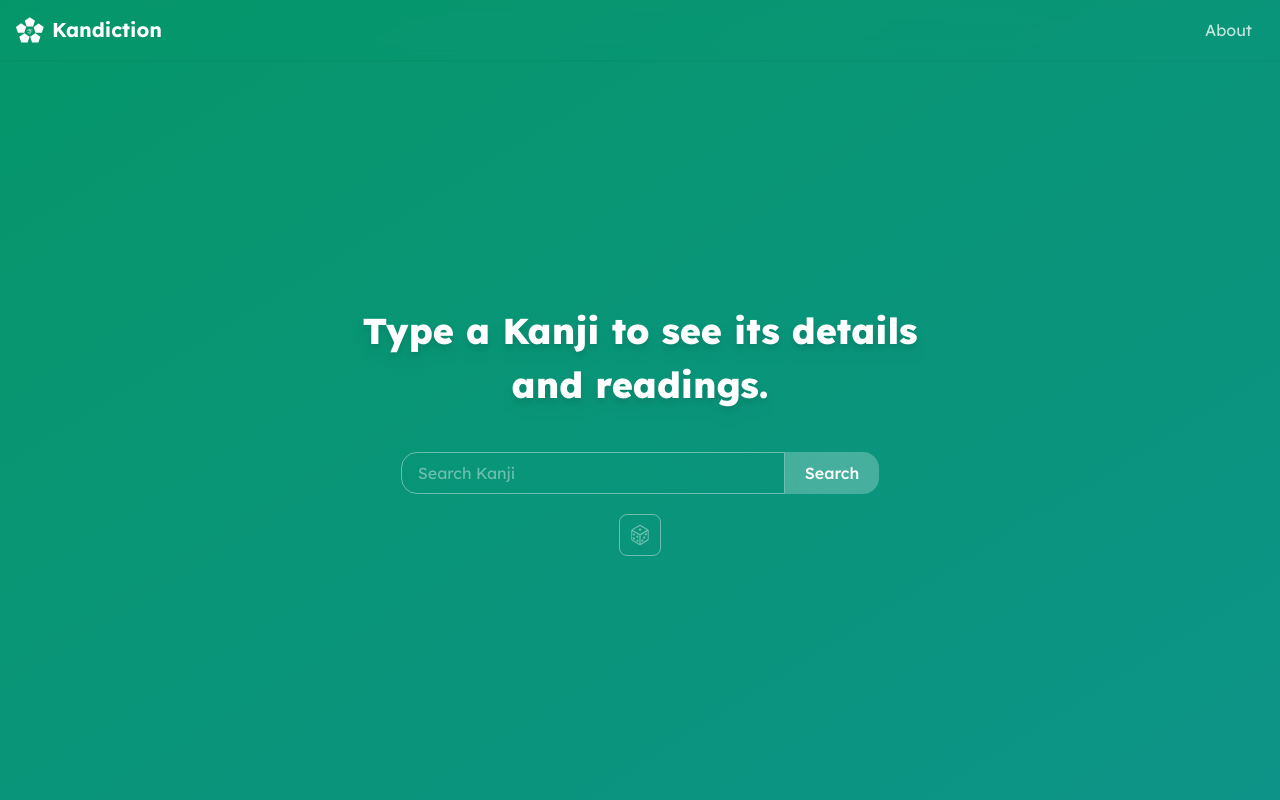
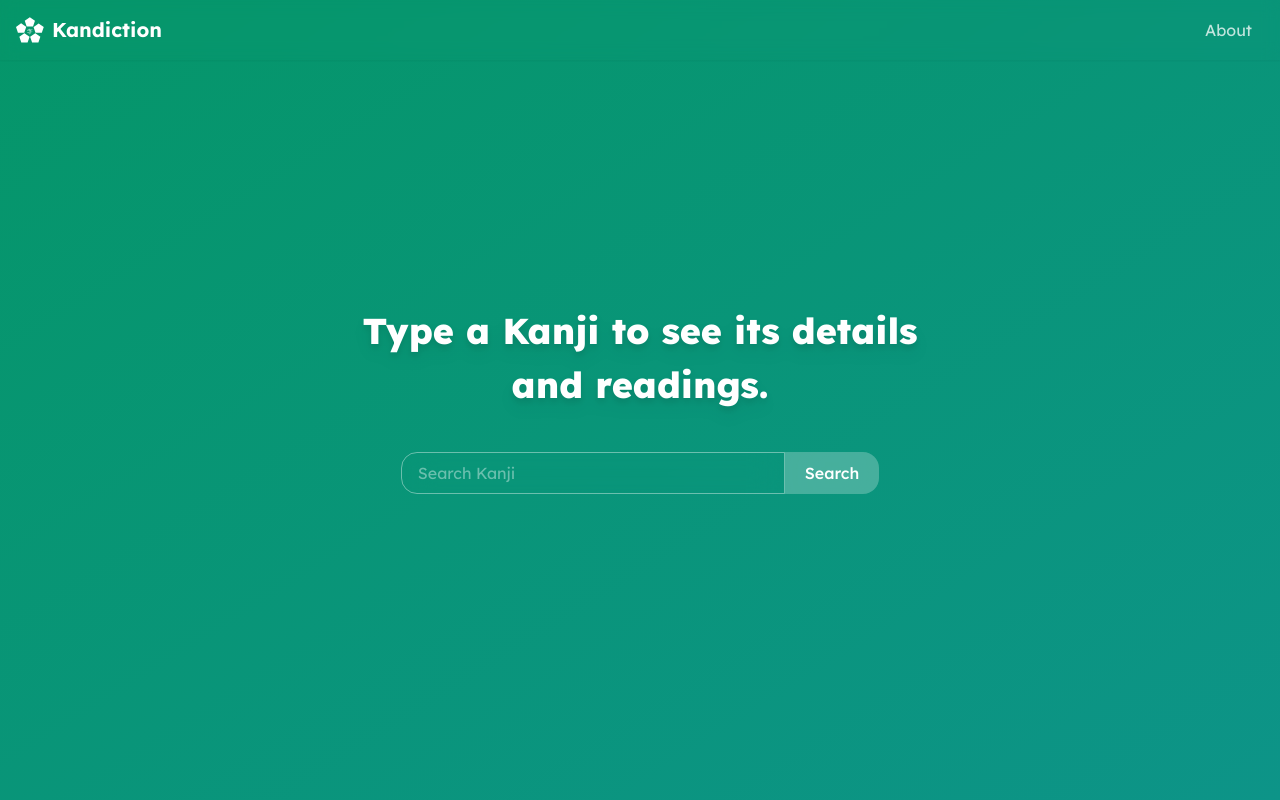
Before and after one commit to 5Khaled/Kanji-Dict, a React (Vite) app: page / in a window 1280 px wide. Built offline with nearby package versions, Linux system fonts and the light colour scheme; no server answers.

Commit message:
Fixed the button being visble while data not fetched yet

```diff
--- a/src/Index.jsx
+++ b/src/Index.jsx
@@ -39,7 +39,7 @@ function RandomKanji() {
   return (
     <>
       <Link
-        className="group rounded-lg border border-white border-opacity-40 bg-transparent backdrop-blur-lg transition-scale duration-300 hover:border-opacity-70 active:scale-95"
+        className={`${randomKanji ? "visible" : "invisible"} group rounded-lg border border-white border-opacity-40 bg-transparent backdrop-blur-lg transition-scale duration-300 hover:border-opacity-70 active:scale-95`}
         to={`/kanji/${randomKanji}`}
       >
         <img
```
